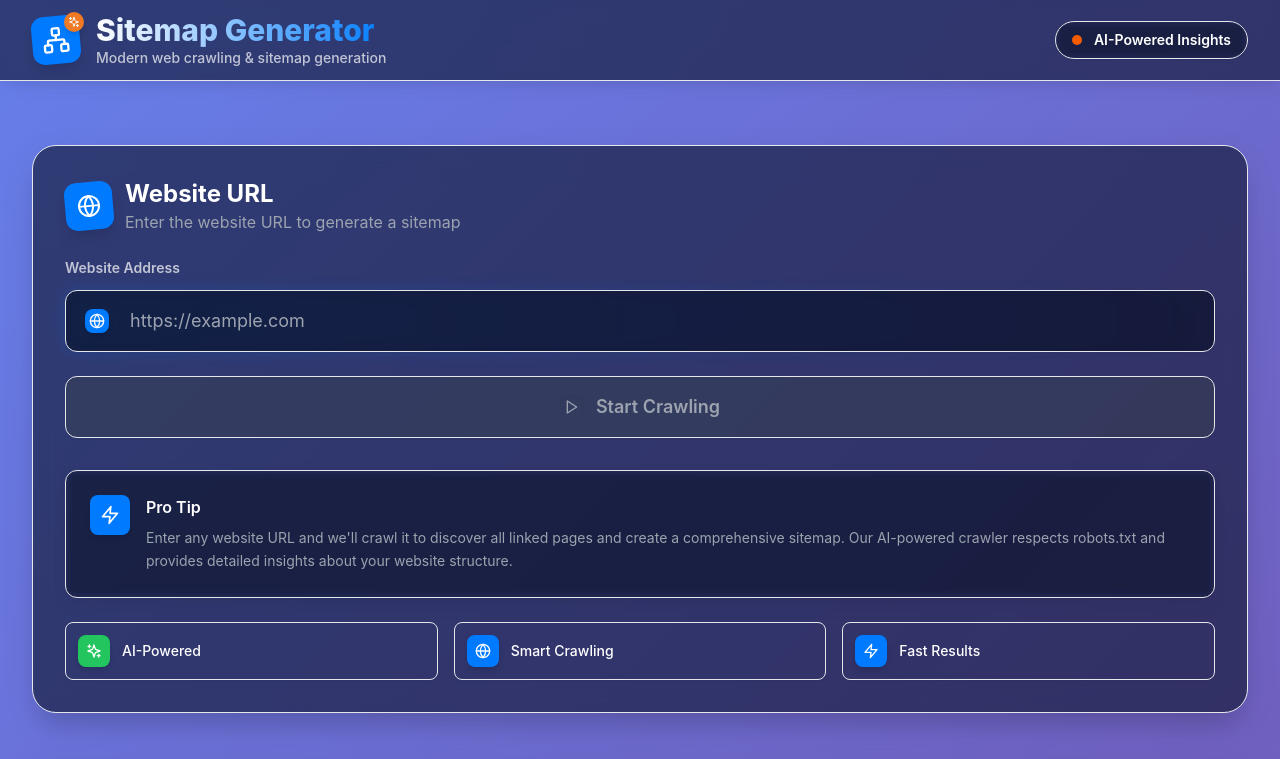
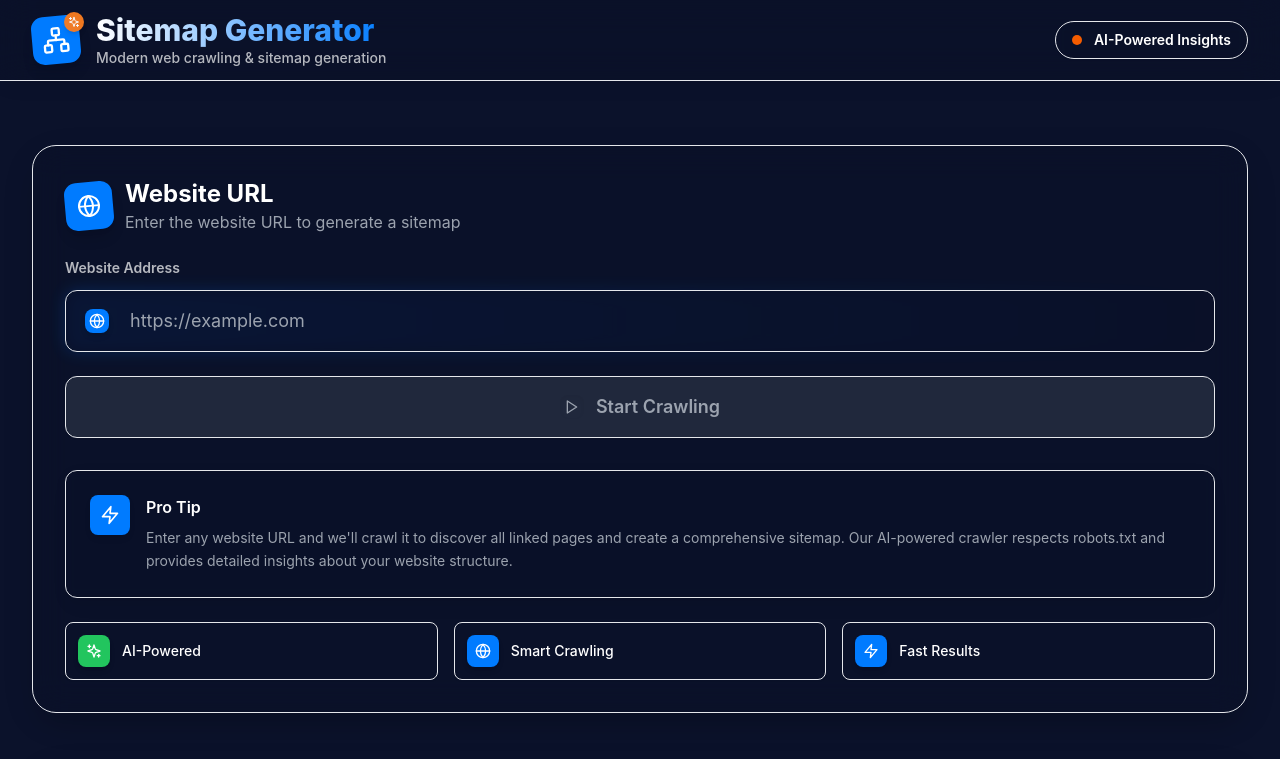
Before and after one commit to km1000101/sitemap_generator, a React (Create React App) app: page / in a window 1280 px wide. Shown: the top 759 px of the page. Built offline with nearby package versions, Linux system fonts and the light colour scheme.

Commit message:
perfect bg and theme

```diff
--- a/src/App.tsx
+++ b/src/App.tsx
@@ -130,7 +130,7 @@ const App: React.FC = () => {
   }, [sitemapData]);
 
   return (
-    <div className="min-h-screen bg-gradient-ocean text-white-500">
+    <div className="min-h-screen text-white-500">
       {/* Header */}
       <header className="bg-dark-blue-800/60 backdrop-blur-lg shadow-medium border-b border-white/10 sticky top-0 z-50">
         <div className="max-w-7xl mx-auto px-4 sm:px-6 lg:px-8">
--- a/src/index.css
+++ b/src/index.css
@@ -14,6 +14,7 @@ body {
   background-repeat: no-repeat;
   background-position: center;
   background-attachment: fixed;
+  background-color: #0b122b;
   color: theme('colors.white.500');
 }
 
```
